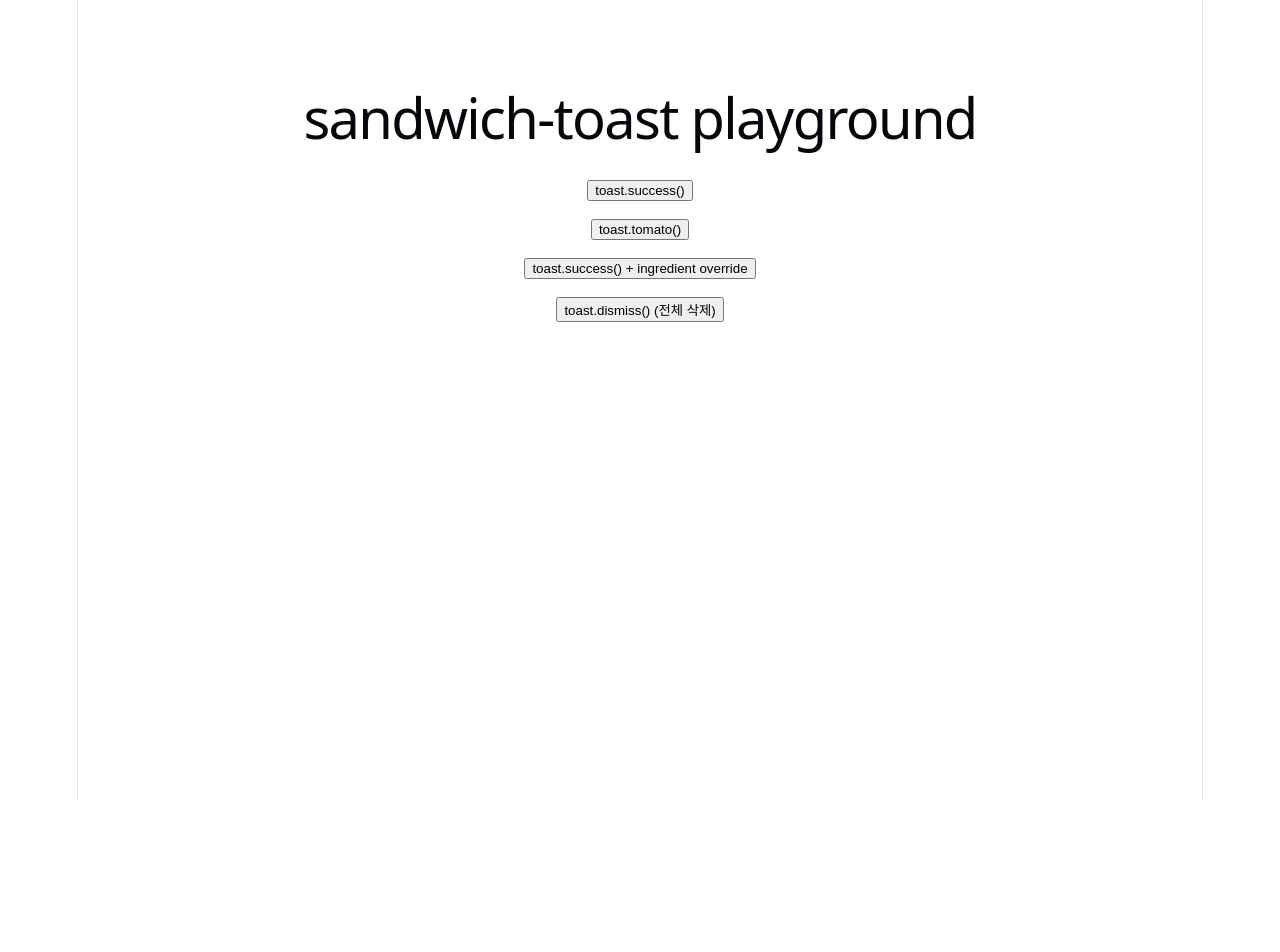
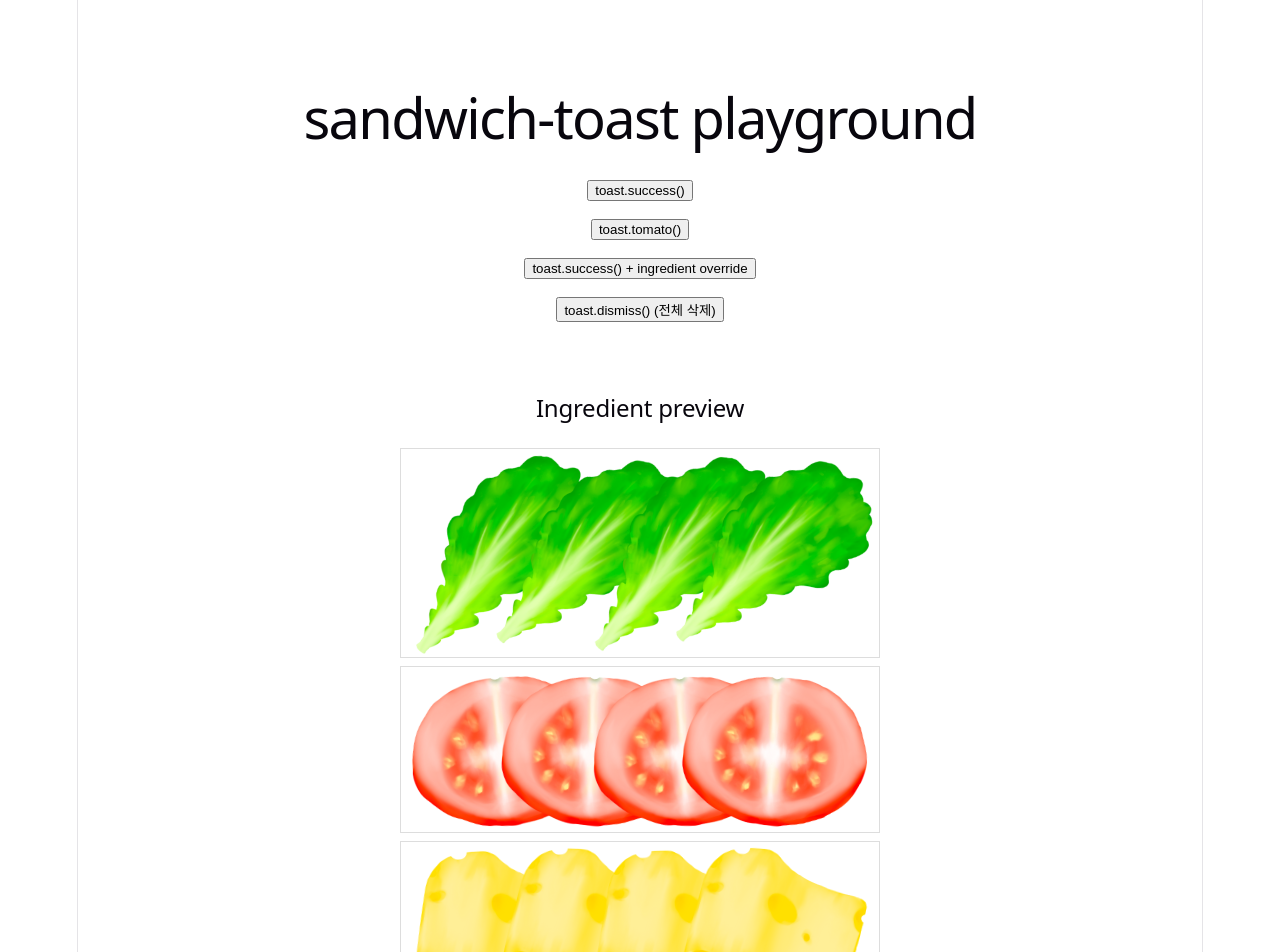
Before and after one commit to hungerbk/sandwich-toast, a React (Vite) app: page / in a window 1280 px wide. Shown: the top 952 px of the page. Before the commit the page ends 800 px from the top, so only its background shows below. Built offline with nearby package versions, Linux system fonts and the light colour scheme.

Commit message:
chore: 데모에 Ingredient 미리보기 섹션 추가
Toaster가 아직 없어(#9) 4개 재료가 어떻게 렌더링되는지 바로 확인할
수 있도록 데모 플레이그라운드에 미리보기 그리드를 추가.

```diff
--- a/src/demo/App.tsx
+++ b/src/demo/App.tsx
@@ -1,7 +1,10 @@
 import { useSyncExternalStore } from 'react'
 import { toast } from '../lib'
 import { subscribe, getSnapshot } from '../lib/store'
+import { Ingredient } from '../lib/components/Ingredient'
 import './App.css'
+
+const ALL_INGREDIENTS = ['lettuce', 'tomato', 'cheese', 'bread'] as const
 
 // Toaster UI가 아직 없어서(#9) 큐 상태를 디버그 리스트로만 확인하는 임시 플레이그라운드.
 function App() {
@@ -30,6 +33,15 @@ function App() {
           </li>
         ))}
       </ul>
+
+      <h2>Ingredient preview</h2>
+      <div style={{ display: 'flex', flexDirection: 'column', gap: '8px', width: '480px' }}>
+        {ALL_INGREDIENTS.map((ingredient) => (
+          <div key={ingredient} style={{ border: '1px solid #ddd' }}>
+            <Ingredient ingredient={ingredient} />
+          </div>
+        ))}
+      </div>
     </div>
   )
 }
```
